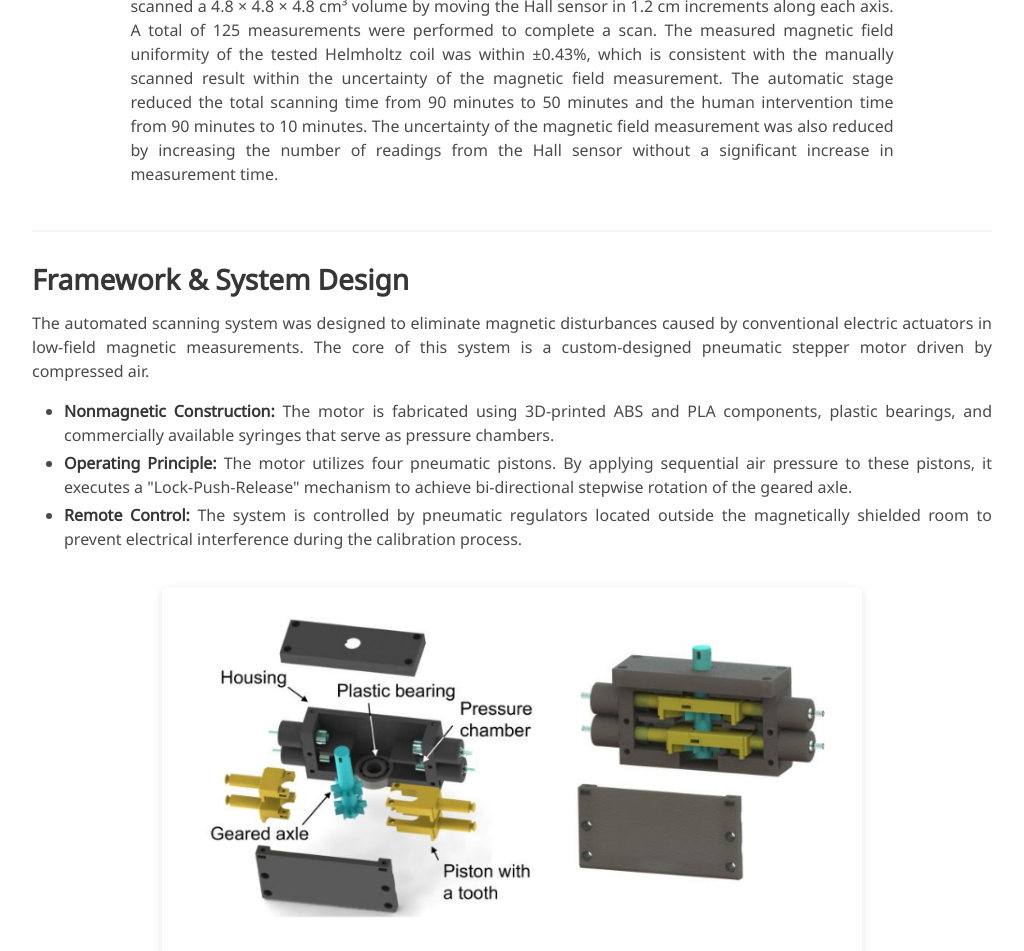
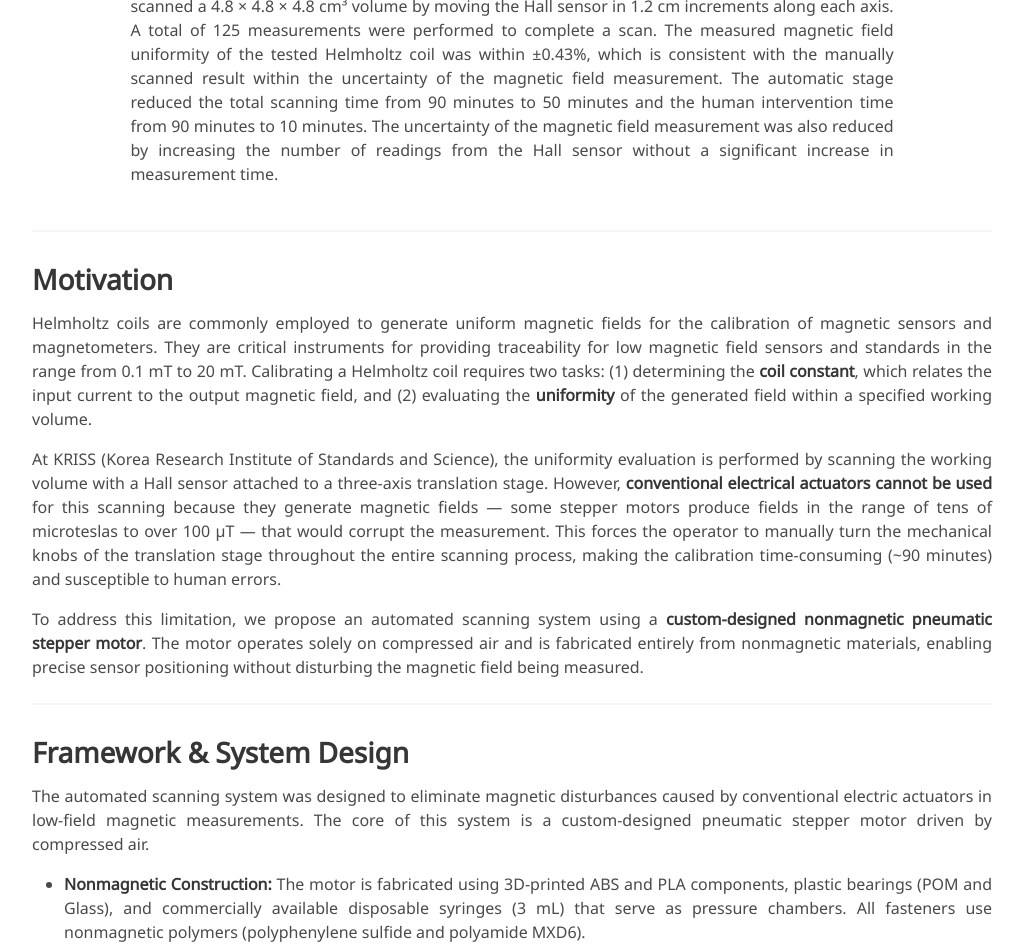
Before and after one commit to imyoungchae/nonmagnetic-stepper-motor, a Jekyll site: the page built from index.md, in a window 1280 px wide and 1400 px high, scrolled down 764 px. Shown: the top 951 px of the window, without its empty margins (128-1152 px from the left). Built offline with Jekyll 4.4.1, drawn with Linux system fonts in a browser that asks for light colours; some web fonts are replaced; some of the changed text lies outside the part shown.

Commit message:
Update index.md

```diff
--- a/index.md
+++ b/index.md
@@ -46,6 +46,24 @@
 
 <hr>
 
+## Motivation
+
+<div class="container is-max-desktop">
+  <div class="content has-text-justified">
+    <p>
+      Helmholtz coils are commonly employed to generate uniform magnetic fields for the calibration of magnetic sensors and magnetometers. They are critical instruments for providing traceability for low magnetic field sensors and standards in the range from 0.1 mT to 20 mT. Calibrating a Helmholtz coil requires two tasks: (1) determining the <strong>coil constant</strong>, which relates the input current to the output magnetic field, and (2) evaluating the <strong>uniformity</strong> of the generated field within a specified working volume.
+    </p>
+    <p>
+      At KRISS (Korea Research Institute of Standards and Science), the uniformity evaluation is performed by scanning the working volume with a Hall sensor attached to a three-axis translation stage. However, <strong>conventional electrical actuators cannot be used</strong> for this scanning because they generate magnetic fields — some stepper motors produce fields in the range of tens of microteslas to over 100 µT — that would corrupt the measurement. This forces the operator to manually turn the mechanical knobs of the translation stage throughout the entire scanning process, making the calibration time-consuming (~90 minutes) and susceptible to human errors.
+    </p>
+    <p>
+      To address this limitation, we propose an automated scanning system using a <strong>custom-designed nonmagnetic pneumatic stepper motor</strong>. The motor operates solely on compressed air and is fabricated entirely from nonmagnetic materials, enabling precise sensor positioning without disturbing the magnetic field being measured.
+    </p>
+  </div>
+</div>
+
+<hr>
+
 ## Framework & System Design
 
 <div class="content has-text-justified" style="margin-top: 10px;">
@@ -53,18 +71,28 @@
     The automated scanning system was designed to eliminate magnetic disturbances caused by conventional electric actuators in low-field magnetic measurements. The core of this system is a custom-designed pneumatic stepper motor driven by compressed air.
   </p>
   <ul>
-    <li><strong>Nonmagnetic Construction:</strong> The motor is fabricated using 3D-printed ABS and PLA components, plastic bearings, and commercially available syringes that serve as pressure chambers.</li>
-    <li><strong>Operating Principle:</strong> The motor utilizes four pneumatic pistons. By applying sequential air pressure to these pistons, it executes a "Lock-Push-Release" mechanism to achieve bi-directional stepwise rotation of the geared axle.</li>
-    <li><strong>Remote Control:</strong> The system is controlled by pneumatic regulators located outside the magnetically shielded room to prevent electrical interference during the calibration process.</li>
+    <li><strong>Nonmagnetic Construction:</strong> The motor is fabricated using 3D-printed ABS and PLA components, plastic bearings (POM and Glass), and commercially available disposable syringes (3 mL) that serve as pressure chambers. All fasteners use nonmagnetic polymers (polyphenylene sulfide and polyamide MXD6).</li>
+    <li><strong>Operating Principle:</strong> The motor utilizes four pneumatic pistons arranged perpendicular to the axis of rotation. By applying sequential air pressure to these pistons, it executes a "Lock-Push-Release" mechanism to achieve bi-directional stepwise rotation of the geared axle. The step angle is 10°, defined by the axial misalignment between two nine-tooth gears.</li>
+    <li><strong>Performance:</strong> At 0.3 MPa input pressure, the motor generates 1.91 Nm of output torque — far exceeding the 6.6 mNm minimum required to move the translation stage. A full 360° rotation (nine 40° cycles) completes in 2.16 seconds, yielding approximately 27.3 RPM under short-tube conditions.</li>
+    <li><strong>Remote Control:</strong> The system is controlled by pneumatic regulators (SMC ITV0031-2BL) located at least three meters away from the measurement setup to prevent electrical interference. A LabVIEW program running on an NI USB-6001 DAQ module generates the sequential pressure signals for motor operation.</li>
   </ul>
 </div>
 
+<!-- Fig. 3 and Fig. 4 side by side -->
 <div class="columns is-centered" style="margin-top: 1.5rem; margin-bottom: 2rem;">
-  <div class="column is-four-fifths">
+  <div class="column is-two-fifths">
     <figure>
       <img src="static/image/fig3.png" alt="Fig. 3" style="width: 100%; border-radius: 6px; box-shadow: 0 2px 8px rgba(0,0,0,0.1);">
       <figcaption style="margin-top: 0.75rem; font-size: 0.92rem; color: #444; line-height: 1.6;">
         <strong>Fig. 3.</strong> Structure of the designed pneumatic stepper motor: (a) an exploded view and (b) an assembled view with the internal structure exposed.
+      </figcaption>
+    </figure>
+  </div>
+  <div class="column is-two-fifths">
+    <figure>
+      <img src="static/image/fig4.png" alt="Fig. 4" style="width: 100%; border-radius: 6px; box-shadow: 0 2px 8px rgba(0,0,0,0.1);">
+      <figcaption style="margin-top: 0.75rem; font-size: 0.92rem; color: #444; line-height: 1.6;">
+        <strong>Fig. 4.</strong> (a) Top view of the designed motor and views of cross-section 1 and cross-section 2 with the corresponding gears. Gear 2 is rotated by 90&deg; relative to Gear 1, which causes a rotational misalignment between Gear 1 and 2 of 10&deg;. (b) Illustration of the movement of the gears at each step from step 1-1 to 4-2.
       </figcaption>
     </figure>
   </div>
@@ -83,19 +111,8 @@
 
 <div class="content has-text-justified">
   <p>
-    The motor's stepping mechanism is based on two sets of gears with a 10° rotational offset. This design allows sequential piston actuation to produce controlled incremental rotation, enabling precise linear translation of the sensor stage.
+    The motor's stepping mechanism is based on two sets of nine-tooth gears with a 10° rotational offset. When pressure is applied to a piston, it engages with one gear to latch and lock the axle. A subsequent piston then pushes the second gear, and when the first piston releases, the axle rotates by one step angle. This <strong>Lock-Push-Release</strong> sequence is repeated to produce continuous rotation, and reversing the step order reverses the rotation direction. Eight steps complete a 40° rotation, and nine such cycles produce a full 360° revolution. The use of commercial syringe barrels and rubber bulbs as pressure chambers and seals eliminated the need to re-engineer sealing components, significantly simplifying the fabrication process.
   </p>
-</div>
-
-<div class="columns is-centered" style="margin-top: 1.5rem; margin-bottom: 2rem;">
-  <div class="column is-four-fifths">
-    <figure>
-      <img src="static/image/fig4.png" alt="Fig. 4" style="width: 60%; margin: 0 auto; display: block; border-radius: 6px; box-shadow: 0 2px 8px rgba(0,0,0,0.1);">
-      <figcaption style="margin-top: 0.75rem; font-size: 0.92rem; color: #444; line-height: 1.6;">
-        <strong>Fig. 4.</strong> (a) Top view of the designed motor and views of cross-section 1 and cross-section 2 with the corresponding gears. Gear 2 is rotated by 90&deg; relative to Gear 1, which causes a rotational misalignment between Gear 1 and 2 of 10&deg;. (b) Illustration of the movement of the gears at each step corresponding to the sequential pressure applied to the pistons from step 1-1 to 4-2.
-      </figcaption>
-    </figure>
-  </div>
 </div>
 
 <br>
@@ -107,7 +124,7 @@
     <div class="column is-full">
       <div class="content has-text-justified">
         <p>
-          The proposed system was experimentally validated at the Korea Research Institute of Standards and Science (KRISS). The automated translation stage was attached to the Helmholtz coil calibration setup to map the working volume.
+          The proposed system was experimentally validated at the Korea Research Institute of Standards and Science (KRISS). All measurements were conducted inside a magnetically silent environment where three orthogonally aligned cancellation coils (approximately 2 m in diameter) suppress external magnetic interference, including the geomagnetic field, to below ±1 nT. The automated translation stage was attached to the Helmholtz coil calibration setup to map the working volume.
         </p>
       </div>
     </div>
@@ -128,7 +145,13 @@
 <div class="container is-max-desktop">
   <div class="content has-text-justified">
     <p>
-      The scanning protocol involved calculating the Relative Deviation of the magnetic flux density (RDB) across a 3D grid. The sensor automatically navigated 125 distinct positions, measuring the spatial variation of the generated magnetic field relative to the center point. Because the system is automated, it enabled a higher number of sensor readings per point (20 instead of 5) without increasing the overall measurement time.
+      The scanning protocol involved calculating the <strong>Relative Deviation of the magnetic flux density (RDB)</strong> across a 3D grid using Equation (1):
+    </p>
+    <p style="text-align: center; font-size: 1.1rem; margin: 1rem 0;">
+      RDB = (B(x, y, z) − B<sub>center</sub>) / B<sub>center</sub> × 100 %
+    </p>
+    <p>
+      The sensor automatically navigated 125 distinct positions (a 5 × 5 × 5 grid with 1.2 cm spacing) within the 4.8 × 4.8 × 4.8 cm³ working volume, measuring the spatial variation of the generated magnetic field relative to the center point. The magnetic flux density at the center was approximately 100 µT. A Hall sensor magnetometer (Lakeshore Cryotronics F71) with an RMS noise of 120 nT was used for field mapping. Because the system is automated, it enabled a higher number of sensor readings per point (20 instead of 5) without increasing the overall measurement time. The position accuracy was verified to be far less than 1 mm (the minimum scale of the stage rulers), and the accumulated position error after a full 125-point scan was also well below 1 mm.
     </p>
   </div>
 </div>
@@ -151,15 +174,67 @@
 <div class="container is-max-desktop">
   <div class="content has-text-justified">
     <p>
-      The automated scanning results were compared with the manual scanning baseline. The measured magnetic field uniformity was within ±0.43% for both methods, confirming that the pneumatic motor introduced no measurable magnetic interference. The automated system also reduced measurement uncertainty from ±0.11% to ±0.06% by collecting more readings per position.
+      The automated scanning results were compared with the manual scanning baseline. The key findings are summarized below:
     </p>
   </div>
+</div>
+
+<div class="container is-max-desktop" style="margin-bottom: 1.5rem;">
+  <table class="table is-bordered is-striped is-hoverable is-fullwidth" style="font-size: 0.95rem;">
+    <thead>
+      <tr>
+        <th style="text-align: center;">Metric</th>
+        <th style="text-align: center;">Manual Scanning</th>
+        <th style="text-align: center;">Automatic Scanning</th>
+      </tr>
+    </thead>
+    <tbody>
+      <tr>
+        <td>Field Uniformity</td>
+        <td style="text-align: center;">±0.39%</td>
+        <td style="text-align: center;">±0.43%</td>
+      </tr>
+      <tr>
+        <td>Max RDB Position</td>
+        <td style="text-align: center;">(-2.4, 2.4, 2.4) cm</td>
+        <td style="text-align: center;">(-2.4, 2.4, 2.4) cm</td>
+      </tr>
+      <tr>
+        <td>Readings per Point</td>
+        <td style="text-align: center;">5</td>
+        <td style="text-align: center;">20</td>
+      </tr>
+      <tr>
+        <td>Measurement Uncertainty (k=2)</td>
+        <td style="text-align: center;">±0.11%</td>
+        <td style="text-align: center;">±0.06%</td>
+      </tr>
+      <tr>
+        <td>RDB Uncertainty (k=2)</td>
+        <td style="text-align: center;">±0.16%</td>
+        <td style="text-align: center;">±0.09%</td>
+      </tr>
+      <tr>
+        <td>Total Scanning Time</td>
+        <td style="text-align: center;">~90 min</td>
+        <td style="text-align: center;">~50 min</td>
+      </tr>
+      <tr>
+        <td>Human Intervention Time</td>
+        <td style="text-align: center;">~90 min</td>
+        <td style="text-align: center;">~10 min</td>
+      </tr>
+    </tbody>
+  </table>
 </div>
 
 <div class="container is-max-desktop">
   <div class="content has-text-justified">
     <p>
-      In terms of time efficiency, the total scanning time was reduced from 90 minutes to 50 minutes, while the required human intervention time decreased dramatically from 90 minutes to just 10 minutes. Regarding measurement uncertainty, the magnetic field uniformity was confirmed to be within ±0.43%, which is consistent with the manual scanning result. Furthermore, by increasing the number of readings per measurement point to 20, the measurement uncertainty was reduced from ±0.11% to ±0.06%, demonstrating an improvement in measurement reliability without a significant increase in total scanning time.
+      The measured magnetic field uniformity was within ±0.43% for the automatic scan, compared to ±0.39% for manual scanning. The difference of only 0.04% is well within the measurement uncertainty of ±0.16% (k=2), confirming that the pneumatic motor introduced <strong>no measurable magnetic interference</strong>. The maximum RDB was observed at the same corner position (-2.4 cm, 2.4 cm, 2.4 cm) in both methods, and the spatial patterns of the 3D field maps were nearly identical.
+    </p>
+    <p>
+      The automated system also improved measurement quality: by averaging 20 Hall sensor readings per point (instead of 5 in manual mode), the type A uncertainty of the magnetic flux density measurement was reduced from ±110 nT (±0.11%) to ±60 nT (±0.06%). In terms of time efficiency, the total scanning time was reduced from 90 minutes to 50 minutes (~44% reduction), while the required human intervention time decreased dramatically from 90 minutes to just 10 minutes (>80% reduction). Three repeated full scanning cycles confirmed excellent repeatability, with all measurements agreeing within their respective uncertainties.
     </p>
   </div>
 </div>
```
Also changed, not shown: other parts of index.md (+1 -1 lines).
